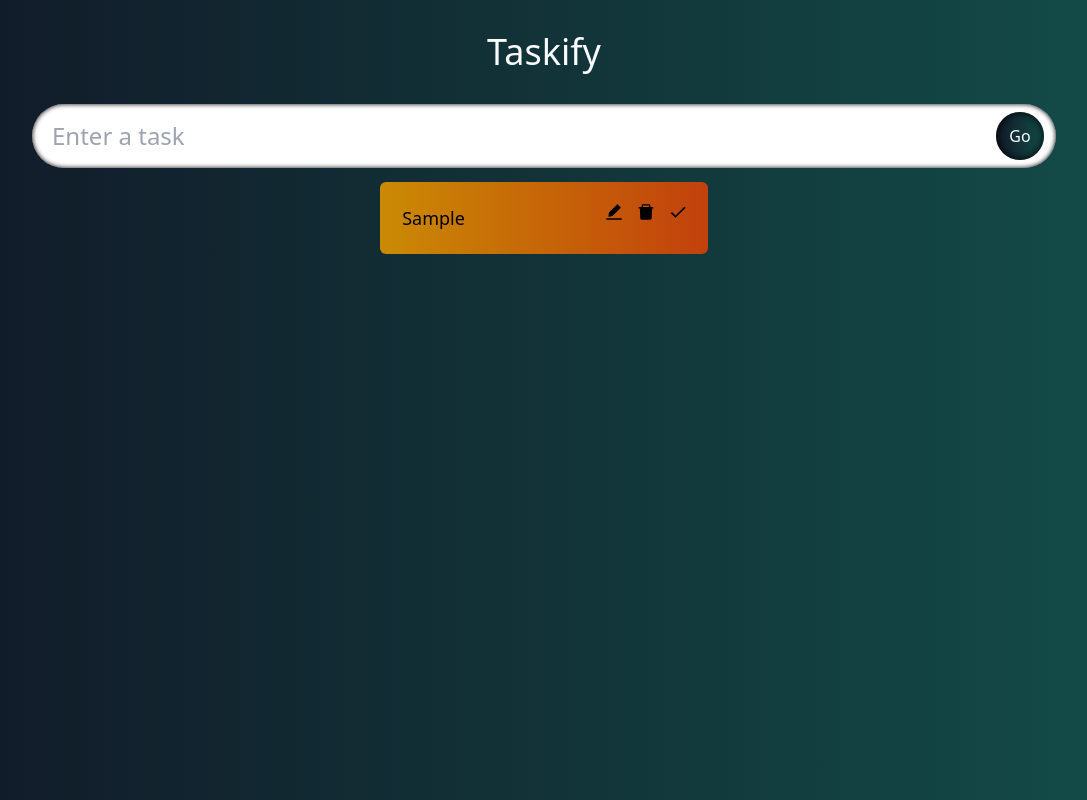
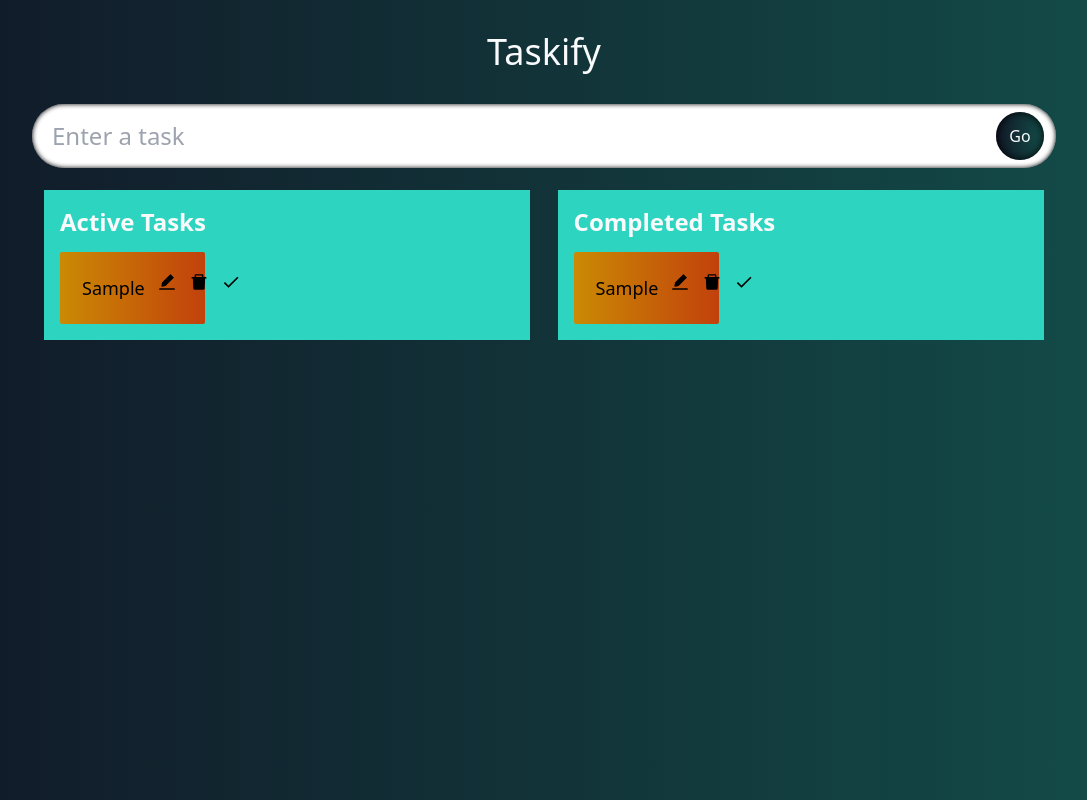
Before and after one commit to Donice/taskify, a React (Create React App) app: page / in a window 1280 px wide. Both pictures are taken after typing "Sample" into the empty fields and a click on the button "Go". Shown: the whole page, without its empty margins (96-1183 px from the left). Built offline with nearby package versions, Linux system fonts and the light colour scheme; the HTML template or start-up script is replaced by a standard one.

Commit message:
styled the app

```diff
--- a/src/App.tsx
+++ b/src/App.tsx
@@ -27,7 +27,7 @@ const App: React.FC = () => {
 
   return (
     <div className="w-screen h-screen flex flex-col items-center bg-gradient-to-r from-gray-900 to-teal-900">
-      <span className="text-4xl text-center text-gray-50 mx-0 my-8 z-1 md:text-3xl my-4">Taskify</span>
+      <span className="text-4xl text-center text-gray-50 mx-0 my-8 z-1 sm:text-3xl my-4">Taskify</span>
       <InputFeilds
         todo={todo}
         setTodo={setTodo}
--- a/src/components/SingleTodo.tsx
+++ b/src/components/SingleTodo.tsx
@@ -1,4 +1,4 @@
-import React from 'react'
+import React, { useEffect, useRef, useState } from 'react'
 import { Todo } from "../model"
 import { AiFillDelete, AiFillEdit } from 'react-icons/ai'
 import { MdDone } from 'react-icons/md'
@@ -10,22 +10,96 @@ type Props = {
 }
 
 const SingleTodo = ({ todo, todos, setTodos }: Props) => {
+
+  const [edit, setEdit] = useState<boolean>(false);
+  const [editTodo, setEditTodo] = useState<string>(todo.todo)
+
+  const handleDone = (id: number) => {
+    setTodos(todos.map((todo) =>
+      todo.id === id ?
+        {
+          ...todo,
+          isDone: !todo.isDone
+        } : todo
+    ))
+  };
+
+  const handleDelete = (id: number) => {
+    setTodos(todos.filter((todo) =>
+      todo.id !== id
+    ))
+  };
+
+  const handleEdit = (e: React.FormEvent, id: number) => {
+    e.preventDefault();
+
+    setTodos(todos.map((todo) => (
+      todo.id === id
+        ? { ...todo, todo: editTodo }
+        : todo
+    )));
+    setEdit(false);
+  };
+
+  const inputRef = useRef<HTMLInputElement>(null)
+
+  useEffect(() => {
+    inputRef.current?.focus();
+  }, [edit])
+
   return ( //todos__single is for form //
-    <form className='flex w-32 rounded-md p-5 mt-3.5 bg-gradient-to-r from-yellow-600 to-orange-700 md:w-full'>
-      <span className=' flex flex-1 text-lg p-0.5 space-x-36 md:block focus:outline-0'>{todo.todo}</span>
+    <form
+      className='flex w-32 rounded-sm p-5 mt-3.5 bg-gradient-to-r from-yellow-600 to-orange-700 sm:w-full '
+      onSubmit={(e) => handleEdit(e, todo.id)}
+    >
+
+      {
+        edit ? (
+          <input
+            ref={inputRef}
+            value={editTodo}
+            onChange={(e) => setEditTodo(e.target.value)}
+            className="w-full py-0.5 px-5 border-0 text-xl focus:outline-none"
+          />
+
+        ) : (
+          todo.isDone ? (
+            <s className=' flex flex-1 text-lg p-0.5 space-x-36 sm:block focus:outline-0'>{todo.todo}</s>
+          ) : (
+            <span className=' flex flex-1 text-lg p-0.5 space-x-36 sm:block focus:outline-0'>{todo.todo}</span>
+          )
+        )
+      }
+
+
+
+
       <div className='flex space-x-3'>
-        <span className='cursor-pointer text-xl ml-2.5'>
+        <span
+          className='cursor-pointer text-xl ml-2.5'
+          onClick={() => {
+            if (!edit && !todo.isDone) {
+              setEdit(!edit);
+            }
+          }}
+        >
           <AiFillEdit />
         </span>
-        <span className='cursor-pointer text-xl ml-2.5'>
+        <span
+          className='cursor-pointer text-xl ml-2.5'
+          onClick={() => handleDelete(todo.id)}
+        >
           <AiFillDelete />
         </span>
-        <span className='cursor-pointer text-xl ml-2.5'>
+        <span
+          className='cursor-pointer text-xl ml-2.5'
+          onClick={() => handleDone(todo.id)}
+        >
           <MdDone />
         </span>
       </div>
 
-    </form>
+    </form >
   )
 }
 
--- a/src/components/TodoList.tsx
+++ b/src/components/TodoList.tsx
@@ -7,10 +7,29 @@ interface Props {
   setTodos: React.Dispatch<React.SetStateAction<Todo[]>>;
 }
 const TodoList: React.FC<Props> = ({ todos, setTodos }) => {
+  // return (
+  //   <div className='flex justify-evenly w-4/5 flex-wrap '>
+  //     {
+  //       todos.map(todo => (
+  //         <SingleTodo
+  //           todo={todo}
+  //           key={todo.id}
+  //           todos={todos}
+  //           setTodos={setTodos}
+  //         />
+  //       ))
+  //     }
+  //   </div>
+  // )
+
   return (
-    <div className='flex justify-evenly w-4/5 flex-wrap '>
+    <div className="flex w-80 mt-2.5 justify-between items-start md:block "> {/* container */}
+      <div className="flex w-47 flex-col m-3 p-4 bg-teal-400 md:w-95"> {/* todos */}
+        <span className="text-gray-50 text-2xl font-bold">
+          Active Tasks
+        </span>
         {
-        todos.map(todo => (
+          todos.map((todo) => (
             <SingleTodo
               todo={todo}
               key={todo.id}
@@ -20,6 +39,23 @@ const TodoList: React.FC<Props> = ({ todos, setTodos }) => {
           ))
         }
       </div>
+
+      <div className="flex w-47 flex-col m-3 p-4 bg-teal-400 md:w-95"> {/* todo remove */}
+        <span className="text-gray-50 text-2xl font-bold">
+          Completed Tasks
+        </span>
+        {
+          todos.map((todo) => (
+            <SingleTodo
+              todo={todo}
+              key={todo.id}
+              todos={todos}
+              setTodos={setTodos}
+            />
+          ))
+        }
+      </div>
+    </div>
   )
 }
 
--- a/tailwind.config.js
+++ b/tailwind.config.js
@@ -5,11 +5,15 @@ module.exports = {
     extend: {
       width: {
         32: "32%",
+        47: "47.5%",
+        40: "40%",
+        80: "80%",
         95: "95%",
       },
     },
     screens: {
-      md: { max: "800px" },
+      sm: { max: "800px" },
+      md: { max: "1200px" },
     },
   },
   plugins: [],
```
Lines whose indentation alone changed are shown as unchanged.
